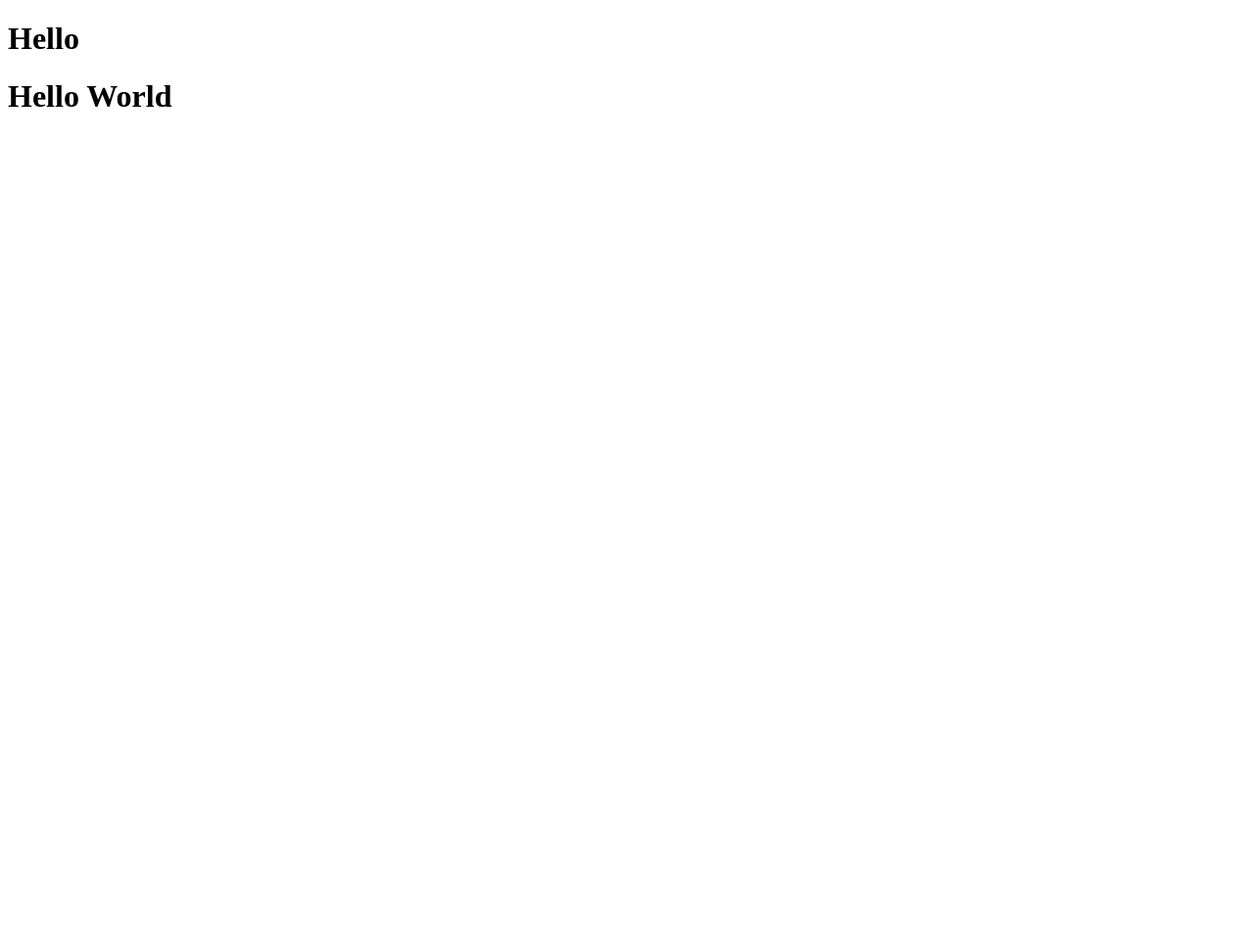
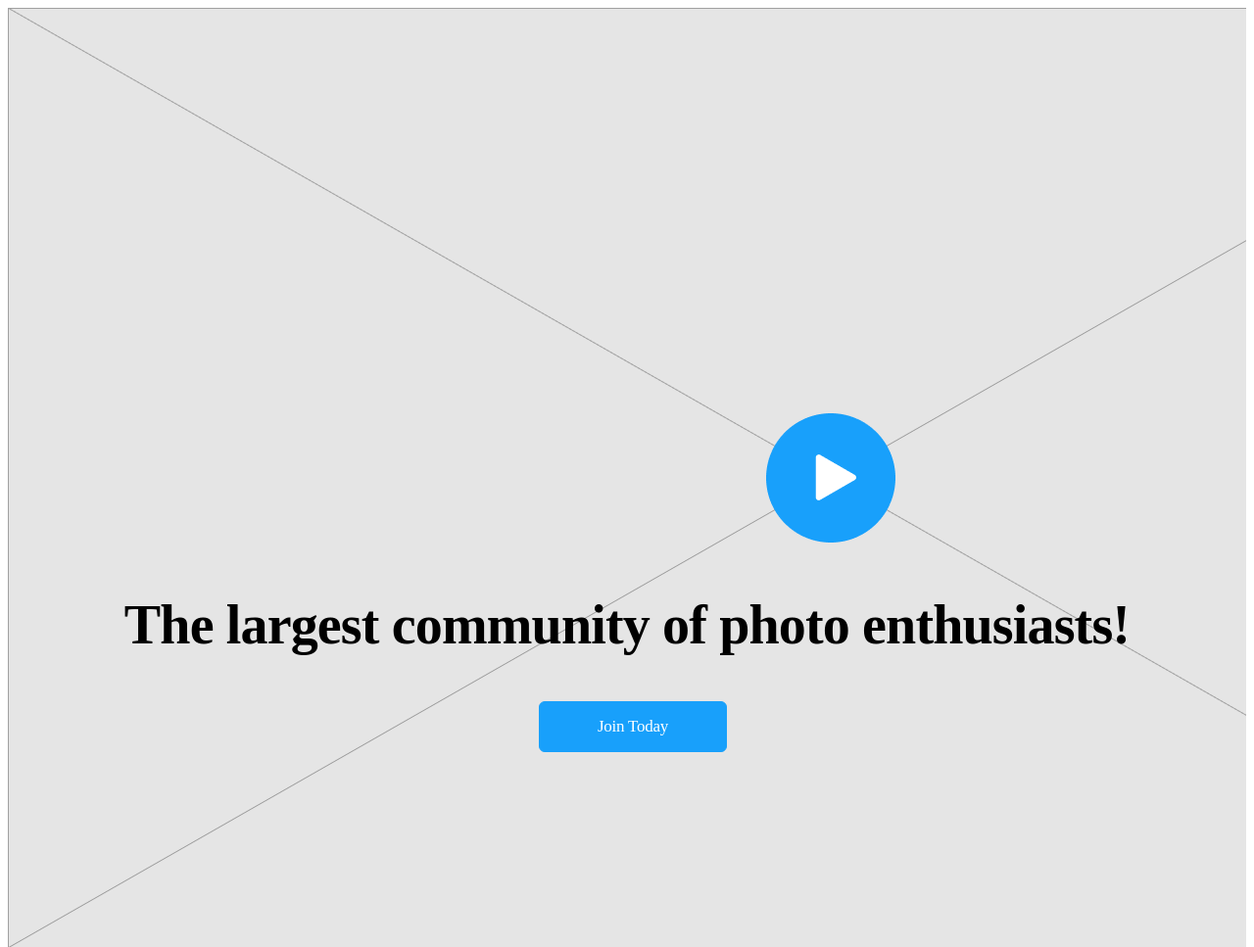
Before and after one commit to sinaJsizurB/1802, a plain HTML site: page index.html in a window 1280 px wide. Shown: the top 967 px of the page at 98% size. Before the commit the page ends 800 px from the top, so only its background shows below. Drawn offline with Linux system fonts and the light colour scheme.

Commit message:
izmaiņas

```diff
--- a/index.html
+++ b/index.html
@@ -1,14 +1,7 @@
 <!DOCTYPE html>
-<html lang="en">
-<head>
-    <meta charset="UTF-8">
-    <meta http-equiv="X-UA-Compatible" content="IE=edge">
-    <meta name="viewport" content="width=device-width, initial-scale=1.0">
-    <title>Document</title>
-    <link rel="stylesheet" href="style.css">
-</head>
-<body>
-    <h1>Hello</h1>
-    <h1>Hello World</h1>
-</body>
-</html>
+<link rel="stylesheet" href="style.css">
+
+<header class="bg_header">
+    <h1 class="bg_header__title">The largest community of photo enthusiasts!</h1>
+    <a href="#" class="btn btn_accent">Join Today</a>
+</header>
--- a/style.css
+++ b/style.css
@@ -0,0 +1,51 @@
+header {
+  max-width: 1680px;
+  height: 960px;
+  margin: auto;
+  display: flex;
+  flex-direction: column;
+  align-items: center;
+  justify-content: center;
+}
+
+.bg_header {
+  background: url(/Group\ 5.png);
+}
+
+h1 {
+  font-family: Montserrat;
+  font-size: 56px;
+  line-height: 80px;
+  text-align: center;
+  letter-spacing: -0.015em;
+  color: #000000;
+}
+
+.bg_header__title {
+  margin-top: 390px;
+}
+
+.btn {
+  font-family: Montserrat;
+  font-weight: 500;
+  font-size: 17px;
+  line-height: 21px;
+  letter-spacing: -0.015em;
+  color: #18a0fb;
+  text-decoration: none;
+  border: 1px solid #18a0fb;
+  box-sizing: border-box;
+  border-radius: 6px;
+  width: 192px;
+  height: 52px;
+  display: flex;
+  align-items: center;
+  justify-content: center;
+  margin-left: 12px;
+  cursor: pointer;
+}
+
+.btn_accent {
+  background: #18a0fb;
+  color: #fff;
+}
```
Also changed, not shown: Group 5.png (added).
